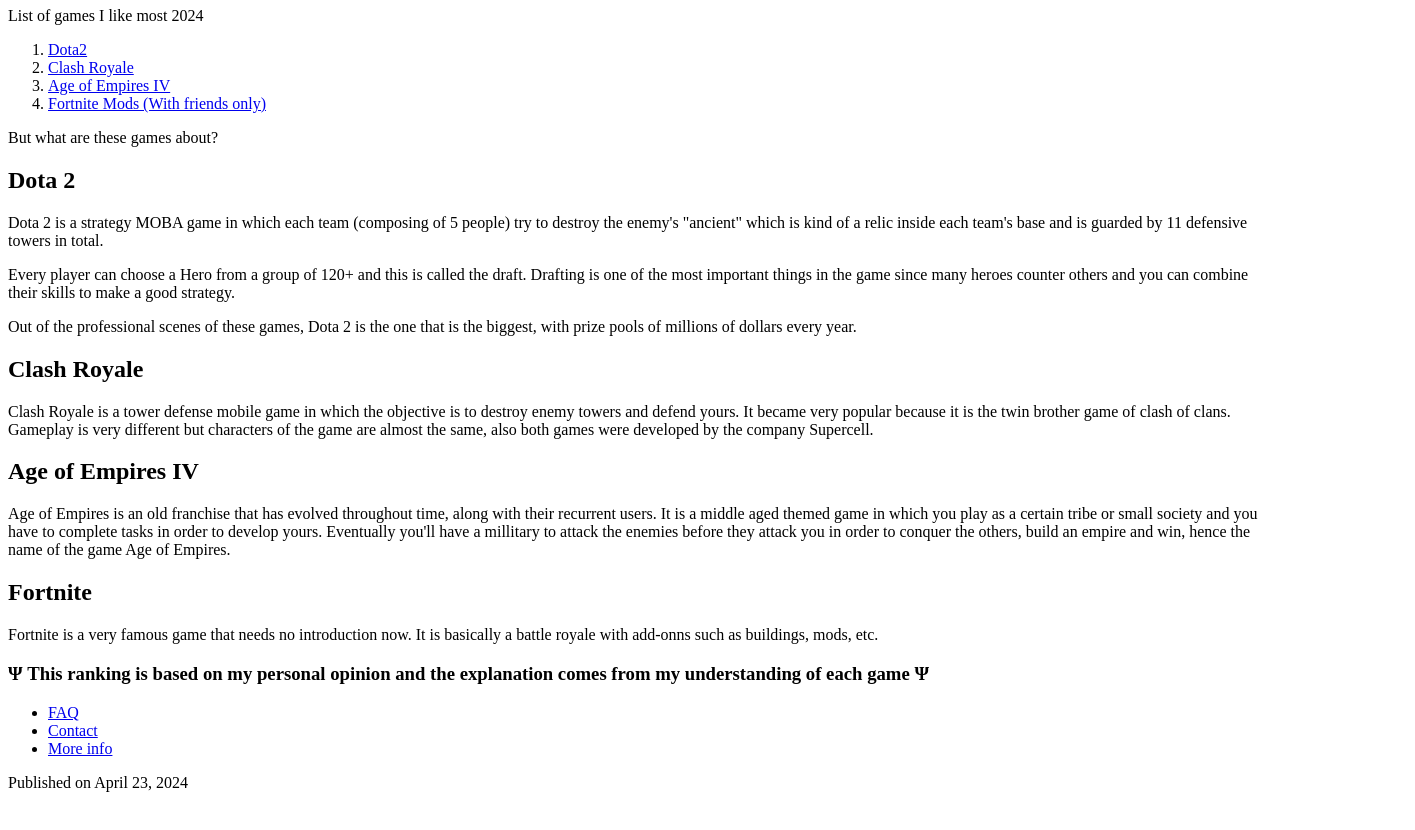
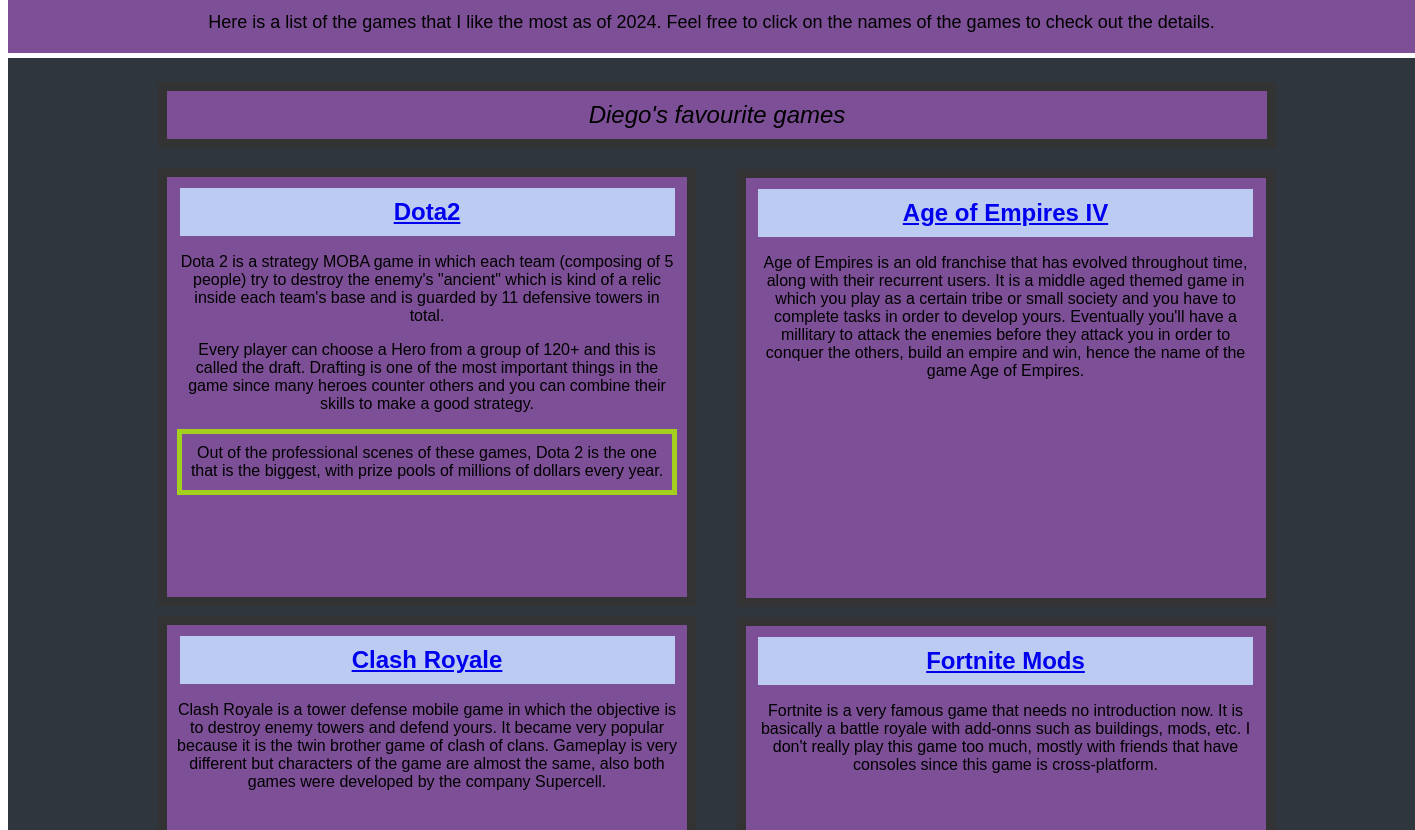
Before and after one commit to dieceva/basic-html-css-example, a plain HTML site: page index.html in a window 1280 px wide. Shown: the part 73-903 px from the top of the page, 1415 px wide, since content can reach past the window. Before the commit the page ends 881 px from the top, so only its background shows below. Drawn offline with Linux system fonts and the light colour scheme.

Commit message:
fixed for assignment number 2, added style

```diff
--- a/index.html
+++ b/index.html
@@ -1,29 +1,27 @@
 <!DOCTYPE html>
 <html lang="en">
+
 <head>
     <meta charset="UTF-8">
     <meta http-equiv="X-UA-Compatible" content="IE-edge">
     <meta name="viewport" content="width=device-width, initial-scale=1.0">
+    <link rel="stylesheet" href="styles.css">
     <title>Favourite Games</title>
 </head>
+
 <body>
     <header>
-        <h1>My first Web Page</h1>
+        <h1>Styling Assignment</h1>
     </header>
     <!-- Navigation -->
-    <nav aria-label="Primary Navigation">
-        <p>List of games I like most 2024</p>
-            <ol>
-                <li><a href="C:\Users\sa_di\Documents\Tamwood\Assignment_1/dota2.html">Dota2</a></li>
-                <li><a href="C:\Users\sa_di\Documents\Tamwood\Assignment_1/clash.html">Clash Royale</a></li>
-                <li><a href="C:\Users\sa_di\Documents\Tamwood\Assignment_1/age.html">Age of Empires IV</a></li>
-                <li><a href="C:\Users\sa_di\Documents\Tamwood\Assignment_1/fortnite.html">Fortnite Mods (With friends only)</a></li>
-            </ol>
-</nav>
+    <div>
+        <p id="main-description">Here is a list of the games that I like the most as of 2024. Feel free to click on the names of the games to check out the details.</p>
+
+    </div>
     <main>
-    <p>But what are these games about?</p>
-    <article>
-        <section><h2> Dota 2 </h2>
+        <p id="favourites">Diego's favourite games</p>
+        <article id="dota" >
+            <h2> <a href="C:\Users\sa_di\Documents\Tamwood\Assignment_1/dota2.html">Dota2</a></h2>
             <p>Dota 2 is a strategy MOBA game in which each team
                 (composing of 5 people) try to destroy the enemy's "ancient" which
                 is kind of a relic inside each team's base and is guarded by
@@ -37,17 +35,19 @@
             <aside>Out of the professional scenes of these games, Dota 2 is the one that is the biggest, with prize
                 pools of millions of dollars every year.
             </aside>
-        </section>
-        <section>
-        <h2>Clash Royale</h2>
+        </article>
+        <article id="clash">
+            <h2><a href="C:\Users\sa_di\Documents\Tamwood\Assignment_1/clash.html">Clash Royale</a></h2>
             <p>Clash Royale is a tower defense mobile game in which the objective
                 is to destroy enemy towers and defend yours. It became very popular
                 because it is the twin brother game of clash of clans. Gameplay is very different
                 but characters of the game are almost the same, also both games were
                 developed by the company Supercell.
             </p>
-        </section>
-        <section><h2>Age of Empires IV</h2>
+        </article>
+        <div>
+        <article id="age">
+            <h2><a href="C:\Users\sa_di\Documents\Tamwood\Assignment_1/age.html">Age of Empires IV</a></h2>
             <p>Age of Empires is an old franchise that has evolved throughout time, along with
                 their recurrent users. It is a middle aged themed game in which you play
                 as a certain tribe or small society and you have to complete tasks in order to
@@ -55,27 +55,31 @@
                 attack you in order to conquer the others, build an empire and win,
                 hence the name of the game Age of Empires.
             </p>
-        </section>
-        <section><h2>Fortnite</h2>
+        </article>
+        <article id="fortnite">
+            <h2><a href="C:\Users\sa_di\Documents\Tamwood\Assignment_1/fortnite.html">Fortnite Mods</a></h2>
             <p>Fortnite is a very famous game that needs no introduction now. It is basically a battle royale
-        with add-onns such as buildings, mods, etc.
+                with add-onns such as buildings, mods, etc. I don't really play this game too much, mostly with friends
+                that have consoles
+                since this game is cross-platform.
             </p>
-        </section>
         </article>
+        </div>
     </main>
+    </div>
     <footer>
         <!-- Escaped Characters -->
-    <h3>&Psi; This ranking is based on my personal opinion and the explanation comes from my understanding of each game &Psi;</h3>
+        <h3>&Psi; This ranking is based on my personal opinion and the explanation comes from my understanding of each
+            game &Psi;</h3>
         <nav aria-label="Secondary Navigation">
-        <ul>
-            <li><a href="#">FAQ</a></li>
-            <li><a href="#">Contact</a></li>
-            <li><a href="#">More info</a></li>
-        </ul>
+                <p><a href="#">FAQ</a></p>
+                <p><a href="#">Contact</a></p>
+                <p><a href="#">More info</a></p>
         </nav>
         <!-- Time element -->
         <p>Published on <time datetime="2024-04-23T14:06:00">April 23, 2024</time></p>
     </footer>
 
 </body>
+
 </html>
--- /dev/null
+++ b/styles.css
@@ -0,0 +1,182 @@
+/* Reset Browser Default Styles using universal * selector */
+/* {
+    box-sizing: border-box;
+    margin: 0;
+    padding: 0;
+}
+*/
+
+
+/* Whole page styles (everything is in <body> */
+body {
+
+    font-family: 'Merriweather', Arial, Helvetica, sans-serif;
+    vertical-align: top;
+}
+
+/* Styles for the <header> section */
+header {
+    background-color: rgb(161, 184, 31);
+    text-align: center;
+    padding-top: 0px;
+    padding-bottom: 0px;
+}
+
+/* Styles for the <nav> section */
+nav {
+    box-sizing: border-box;
+    background-color: rgb(129, 111, 139);
+    text-align: center;
+    margin-top: 1px;
+    margin-bottom: 1px;
+    margin-left: 1px;
+    margin-right:1px;
+    padding-top: 0px;
+    padding-left: 0px;
+    padding-right: 0px;
+    padding-bottom: 0px;
+}
+
+/* Styles for the <main> section */
+main {
+    display: inline-block;
+    background-color: rgb(48, 54, 61);
+    width: 1407px;
+    height: 1000px;
+    margin-bottom: 10px;
+    margin-top: 10px;
+    text-align: center;
+    align-items: top;
+
+}
+/* Styles for the <article> sections */
+article {
+    display: inline-block;
+    border-style: solid;
+    border-width: 9px;
+    border-color: #333;
+    padding-top: 10px;
+    padding-bottom: 10px;
+    padding-left: 10px;
+    padding-right: 10px;
+    margin-right: 10px;
+    background-color: #7c4f96;
+    width: 500px;
+    height: 400px;
+}
+div {
+    align-items: top;
+    text-align: center;
+    display: inline-block;
+    width: 450px;
+    margin-bottom: 10px;
+    margin-top: 10px;
+}
+aside {
+    display: block;
+    border-style: solid;
+    margin: 0px;
+    border-width: 5px;
+    border-color: #a3cf1e;
+    padding-top: 10px;
+    padding-bottom: 10px;
+    padding-left: 5px;
+    padding-right: 5px;
+    background-color: #7c4f96;
+}
+/* Class Selector */
+.needs-fit {
+    margin-top: 0px;
+}
+/*.container {
+    display: flex;
+    justify-content: space-between;
+    width: 100%;
+    height: 100vh;
+
+}
+
+
+/* id selector */
+#dota   {
+    display: block;
+    height: 500;
+    width: 500;
+    margin: 100px 200px -200px 150px;
+    padding: 10px 10px 10px 10px;
+}
+#clash  {
+    display: block;
+    height: 500;
+    width: 500;
+    margin: 210px 100px -685px 150px;
+    padding: 10px 10px 10px 10px;
+}
+#age  {
+    display: block;
+    height: 500;
+    width: 500;
+    margin: -210px 100px 0px 250px;
+    padding: 10px 10px 10px 10px;
+}
+#fortnite  {
+    display: block;
+    height: 500;
+    width: 500;
+    margin: 10px 10px 10px 250px;
+    padding: 10px 10px 10px 10px;
+}
+#favourites {
+    background-color: #7c4f96;
+    width: 1100px;
+    text-align: center;
+    font-size: x-large;
+    font-style: italic;
+    padding-top: 10px;
+    padding-bottom: 10px;
+    margin-left: 150px;
+    margin-bottom: -80px;
+    border-style: solid;
+    border-width: 9px;
+    border-color: #333;
+}
+#main-description   {
+    background-color: #7c4f96;
+    width: 1407px;
+    text-align: center;
+    font-size: large;
+    padding-top: 20px;
+    padding-bottom: 20px;
+    margin-top: -25px;
+    margin-bottom: -15px;
+}
+/* Grouping Selectors */
+h2 {
+    display: inline-block;
+    background-color: #bccbf2;
+    text-align: center;
+    margin: 1px;
+    padding: 10px;
+    width: 95%;
+}
+h3 {
+    background-color: grey;
+    margin-top: 1px;
+    margin-bottom: 1px;
+    margin-left: 1px;
+    margin-right:1px;
+    padding-top: 0px;
+    padding-left: 0px;
+    padding-right: 0px;
+    padding-bottom: 0px;
+}
+
+/* Styles for the <footer> section */
+footer {
+    box-sizing: border-box;
+    margin-top: 1px;
+    margin-bottom: 1px;
+    padding-bottom: 1px;
+    background-color: rgba(99, 7, 138, 0.538);
+    text-align: center;
+}
```
Lines whose indentation alone changed are shown as unchanged.
